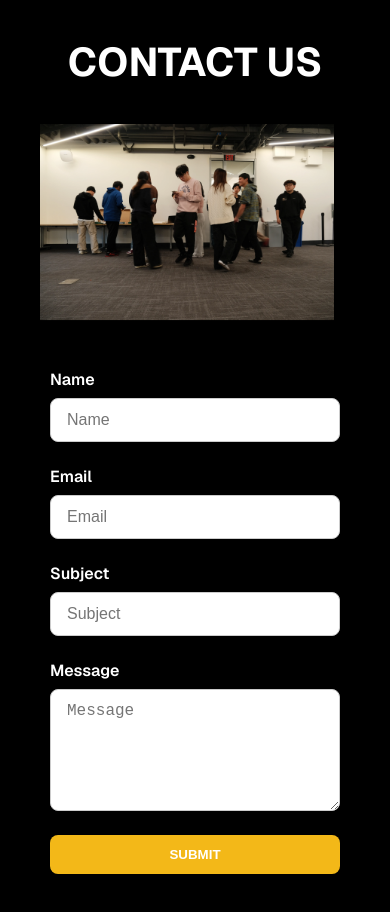
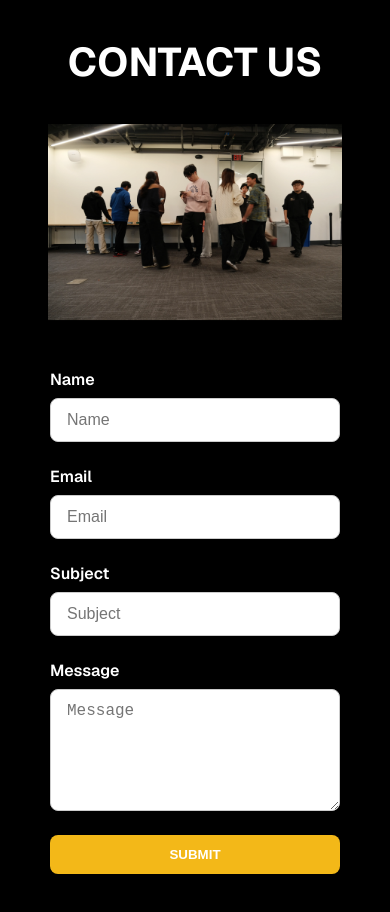
Before and after one commit to tritonball-ucsd/triton-ball, a React (Vite) app: page / in a window 390 px wide. Shown: the part 8840-9752 px from the top of the page. Built offline with nearby package versions, Linux system fonts and the light colour scheme.

Commit message:
minor change in contact us page

```diff
--- a/src/Components/ContactUs/contact.css
+++ b/src/Components/ContactUs/contact.css
@@ -94,9 +94,9 @@
         position: static;
     }
 
-    .contact-image {
-        margin-left: -5%; /* or -2rem, adjust to taste */
-      }
+    /* .contact-image {
+        margin-left: -5%;
+      } */
 }
 
 @media (min-width: 1012px) {
```
